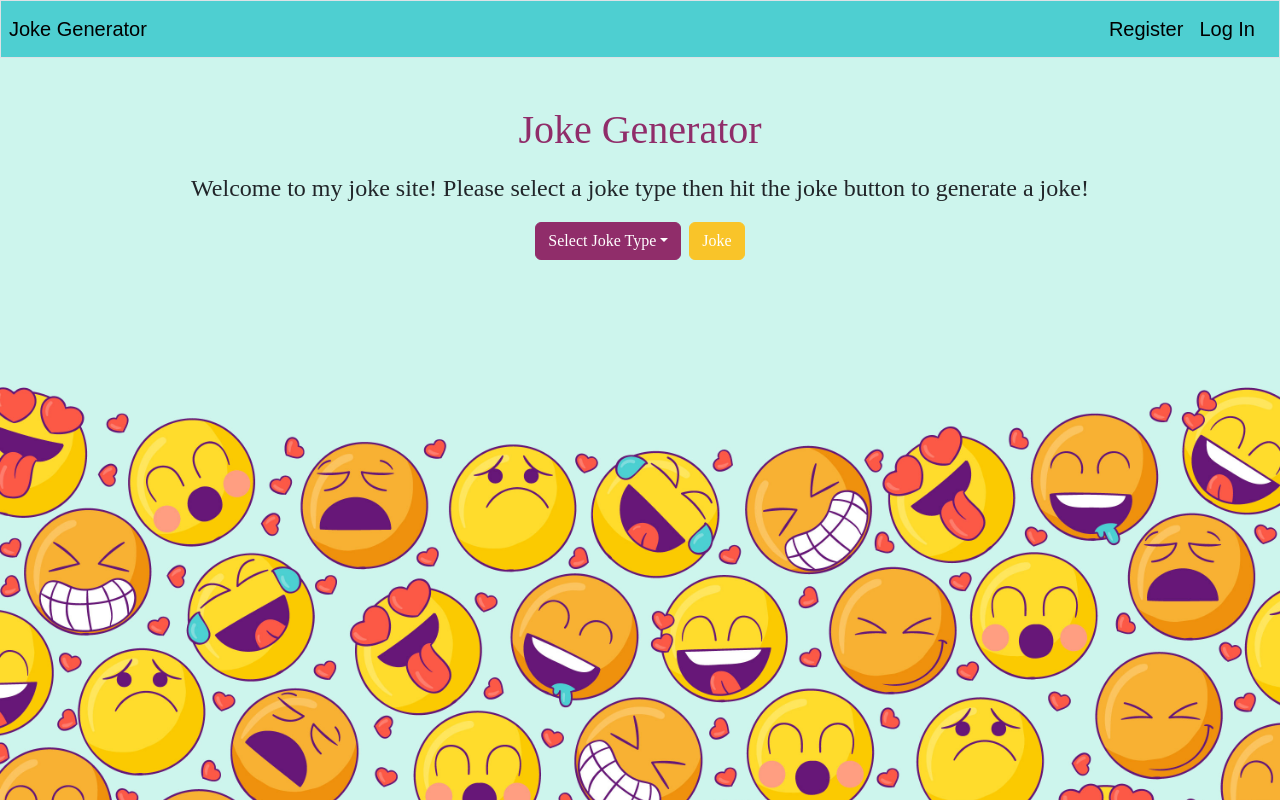
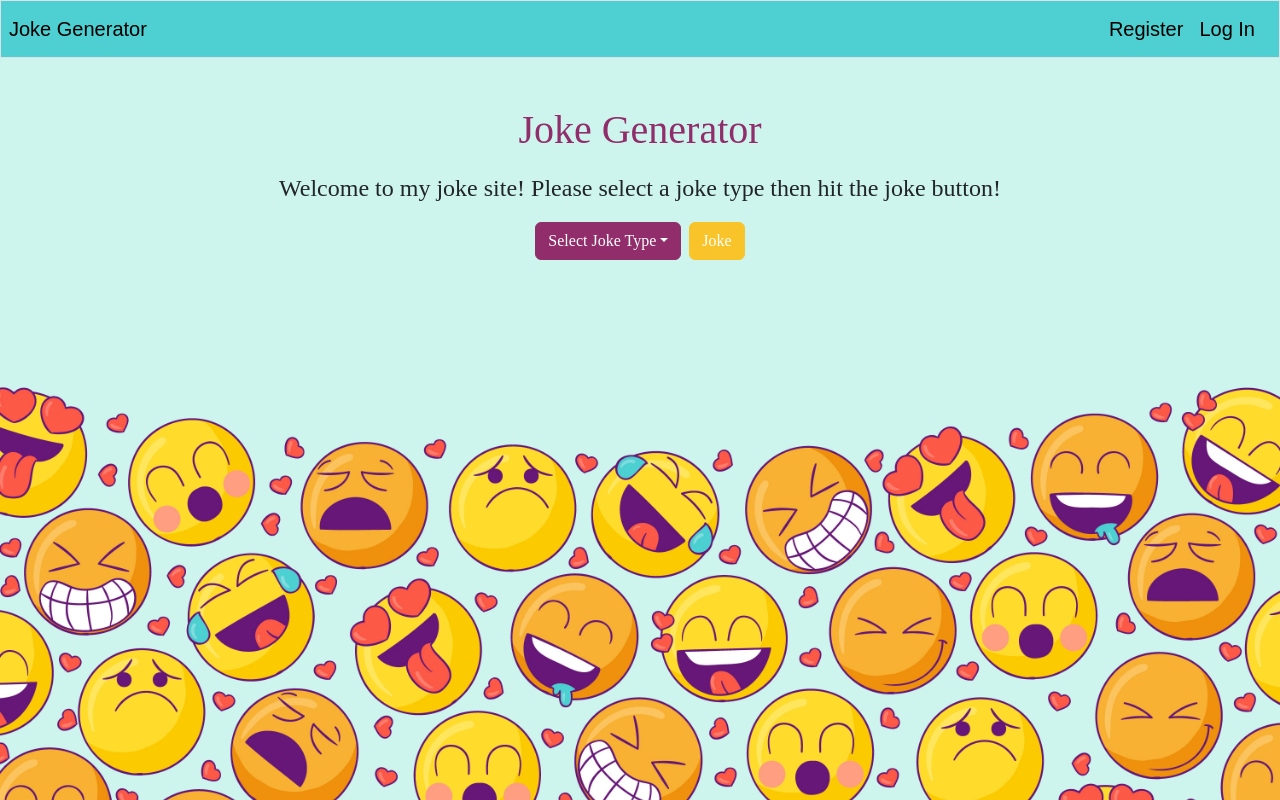
Before and after one commit to wrp90/react-joke-app, a React (Create React App) app in the folder client/: page / in a window 1280 px wide. Built offline with nearby package versions, Linux system fonts and the light colour scheme; no server answers; sample sign-in values are in the browser's storage; the HTML template or start-up script is replaced by a standard one; a web font is replaced by a local one.

Commit message:
updated welcome text

```diff
--- a/client/src/features/Components/Home/Home.js
+++ b/client/src/features/Components/Home/Home.js
@@ -28,7 +28,7 @@ const Home = () => {
         <div className="home-container">
             <div className="joke-card">
                 <h1 className="title">Joke Generator</h1>
-                <p className="welcome">Welcome to my joke site! Please select a joke type then hit the joke button to generate a joke!</p>
+                <p className="welcome">Welcome to my joke site! Please select a joke type then hit the joke button!</p>
                 <div className="joke-controls">
                     <DropdownButton
                         variant="info"
```
